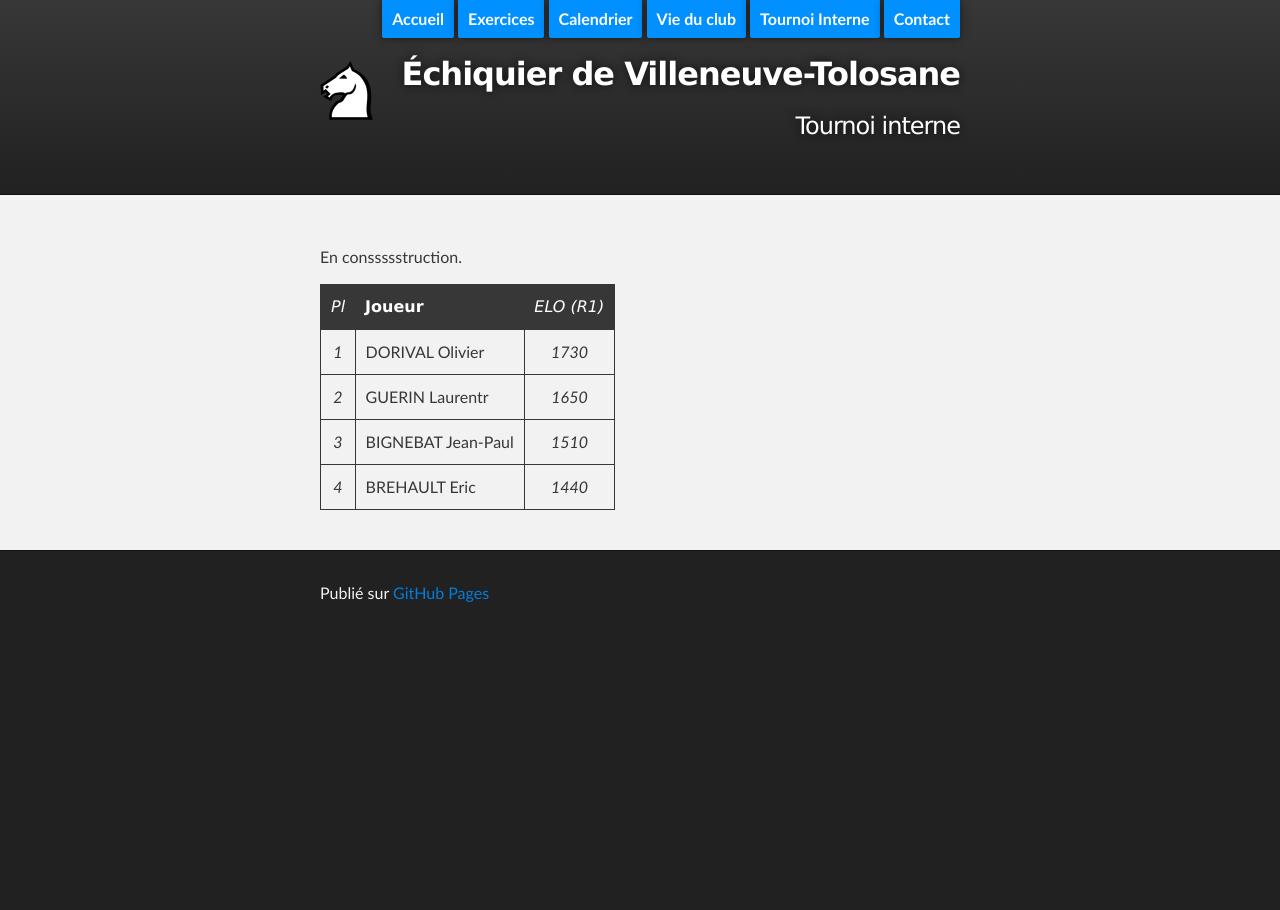
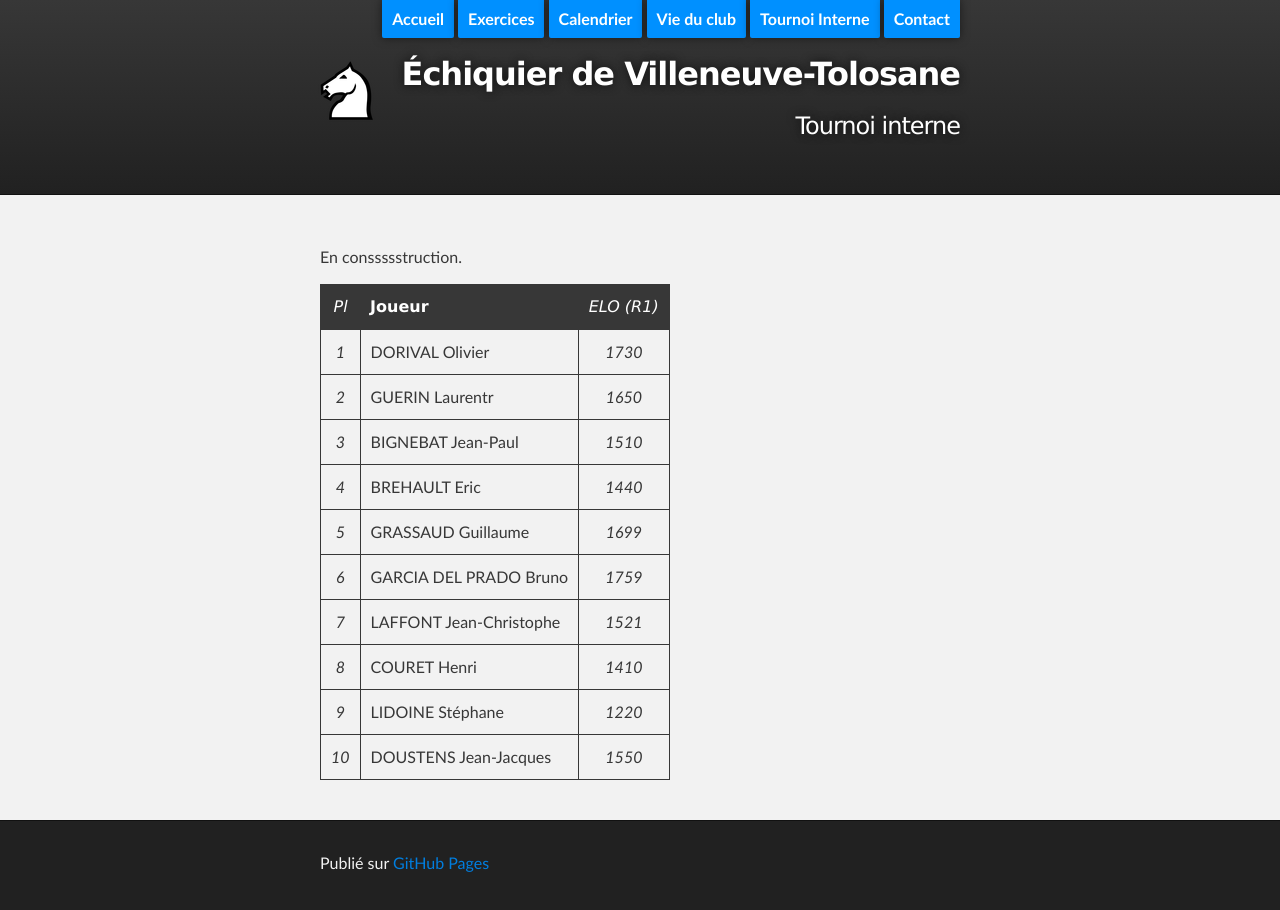
Before and after one commit to echiquier-villeneuve-tolosane/echiquier-villeneuve-tolosane.github.io, a Jekyll site: the page built from tournoiinterne.md, in a window 1280 px wide. Built offline with Jekyll 4.4.1, drawn with Linux system fonts in a browser that asks for light colours; nearby versions of some CDN libraries.

Commit message:
Updated tournoiinterne.md

```diff
--- a/tournoiinterne.md
+++ b/tournoiinterne.md
@@ -7,9 +7,15 @@
 
 En conssssstruction.
 
-|*Pl*|  **Joueur** |   *ELO (R1)*     |
-|:-:|:------------ |:----------------:|
-|*1*| DORIVAL Olivier        | *1730* |
-|*2*| GUERIN Laurentr        | *1650* |
-|*3*| BIGNEBAT Jean-Paul     | *1510* |
-|*4*| BREHAULT Eric          | *1440* |
+|*Pl*|  **Joueur** |   *ELO (R1)*      |
+|:-:|:------------ |:-----------------:|
+|*1*| DORIVAL Olivier         | *1730* |
+|*2*| GUERIN Laurentr         | *1650* |
+|*3*| BIGNEBAT Jean-Paul      | *1510* |
+|*4*| BREHAULT Eric           | *1440* |
+|*5*| GRASSAUD Guillaume      | *1699* |
+|*6*| GARCIA DEL PRADO Bruno  | *1759* |
+|*7*| LAFFONT Jean-Christophe | *1521* |
+|*8*| COURET Henri            | *1410* |
+|*9*| LIDOINE Stéphane        | *1220* |
+|*10*| DOUSTENS Jean-Jacques  | *1550* |
```
